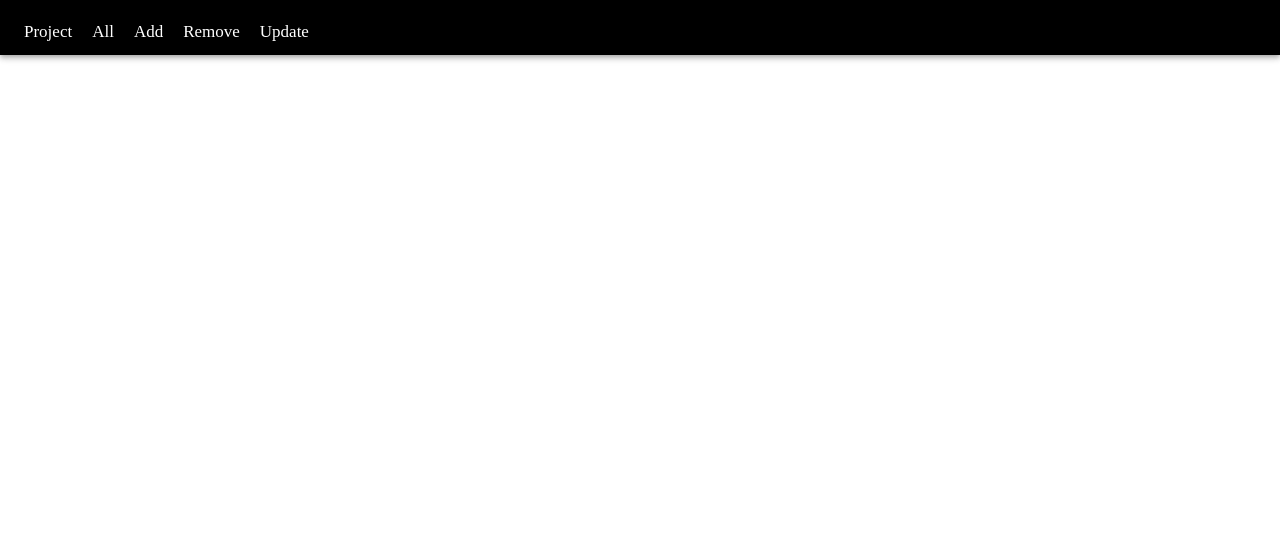
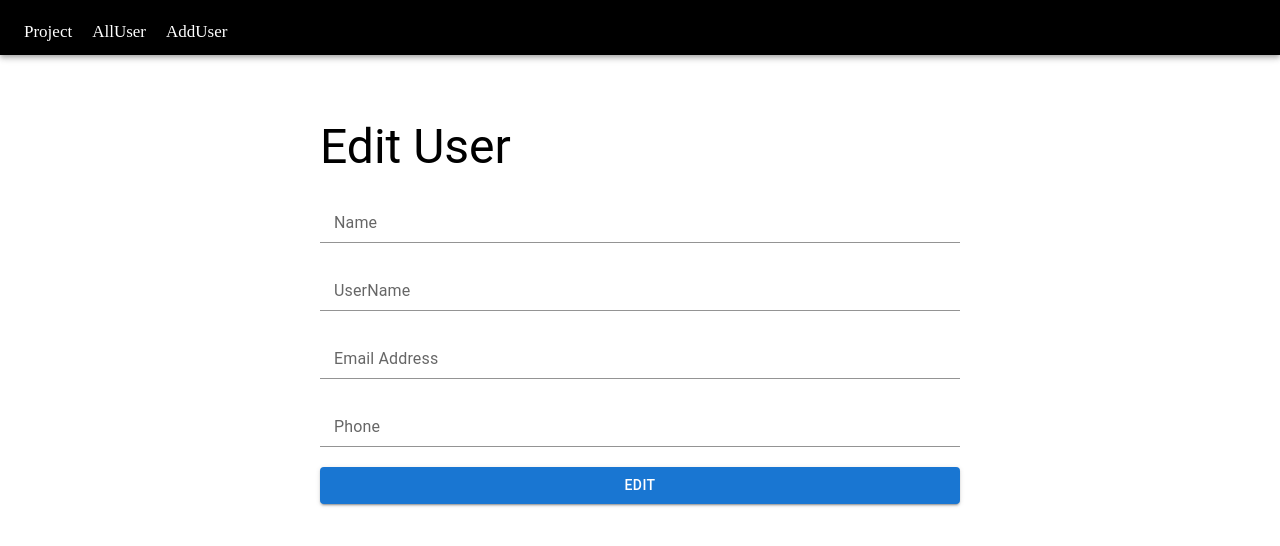
Before and after one commit to kundankshah-0334/ReactJS-Series, a React (Create React App) app in the folder crud1/: page /edit/1 in a window 1280 px wide. Shown: the top 546 px of the page. Built offline with nearby package versions, Linux system fonts and the light colour scheme; no server answers; the HTML template or start-up script is replaced by a standard one.

Commit message:
data edited

```diff
--- a/crud1/src/App.jsx
+++ b/crud1/src/App.jsx
@@ -4,6 +4,7 @@ import Navbar from "./component/Navbar";
 import AddUser from "./component/AddUser";
 import AllUser from "./component/AllUser";
 import Project from "./component/Project";
+import EditUser from "./component/EditUser";
 
  import {BrowserRouter , Routes , Route} from "react-router-dom"
 
@@ -16,6 +17,7 @@ const App = () => {
       <Route exact path="/" element={<Project />} />
       <Route exact path="/add" element={<AddUser />} />
       <Route exact path="/all" element={<AllUser />} />
+      <Route exact path="/edit/:id" element={<EditUser />} />
 
 
       </Routes>
--- a/crud1/src/component/AddUser.jsx
+++ b/crud1/src/component/AddUser.jsx
@@ -1,4 +1,5 @@
 import { FormGroup , FormControl ,Button , InputLabel , Typography , Input , styled} from "@mui/material";
+import { useNavigate } from "react-router-dom";
 import React, { useState } from "react";
 import { adduser } from "../service/api"
 const Container = styled(FormGroup)
@@ -19,6 +20,8 @@ const initialValue = {
 const AddUser = () => {
 
 
+    const navigate = useNavigate();
+
     const [user , setUser] = useState(initialValue);
     const OnValueChange = (event) => {
         setUser({...user , [event.target.name] : event.target.value});
@@ -27,6 +30,7 @@ const AddUser = () => {
 
     const addUserDetail = async () => {
         await adduser(user);
+        navigate('/all');
     }
 
   return (
--- a/crud1/src/component/AllUser.jsx
+++ b/crud1/src/component/AllUser.jsx
@@ -1,8 +1,27 @@
 import React, { useState } from "react";
-import { useNavigate } from "react-router-dom";
-import { Table , TableBody , TableCell , TableContainer , TableHead , TableRow , Paper } from '@mui/material';
+import { Table , TableBody , TableCell ,Button     , TableHead , TableRow ,styled } from '@mui/material';
 import { useEffect } from "react";
-import  { getUser } from "../service/api"
+import  { getUser } from "../service/api";
+import {Link} from "react-router-dom";
+const StyledTable = styled(Table)`
+width:85%;
+margin:15px auto 0 auto ;
+
+`;
+const StyledHead = styled(TableRow)`
+background:black;
+ & > th {
+  color : white;
+  font-size : 16px;
+ }
+
+`;
+const Tbody = styled(TableRow)`
+ & > td {
+  font-size : 16px;
+ }
+
+`;
 const AllUser = () => {
 
   const [user , setuser] = useState([]);
@@ -12,41 +31,50 @@ const AllUser = () => {
   } , []);
 
   const getAllUsers = async () => {
+
    let response =  await getUser();
    setuser(response.data);
   }
 
   return (
     <>
-      <TableContainer component={Paper}>
-      <Table>
+      {/* <TableContainer component={Paper}> */}
+      <StyledTable>
         <TableHead>
-          <TableRow>
+          <StyledHead>
             <TableCell>ID</TableCell>
             <TableCell>Name</TableCell>
-            <TableCell>UserNmae</TableCell>
+            <TableCell>UserName</TableCell>
             <TableCell>Email</TableCell>
             <TableCell>Phone</TableCell>
-          </TableRow>
+            <TableCell>Edit</TableCell>
+            <TableCell>Delete</TableCell>
+          </StyledHead>
         </TableHead>
           {
             user.map(user => (
-              <TableRow>
+              <Tbody>
                 <TableCell>{user._id}</TableCell>
                 <TableCell>{user.name}</TableCell>
                 <TableCell>{user.username}</TableCell>
                 <TableCell>{user.email}</TableCell>
                 <TableCell>{user.phone}</TableCell>
+                <TableCell>
+                  <Button variant="contained" component={Link} to={`/edit/${user._id}`}>Edit</Button>
+                </TableCell>
+                <TableCell>
+                  <Button variant="contained" color="secondary" >Delete</Button>
+                </TableCell>
 
-              </TableRow>
+              </Tbody>
             ))
           }
 
         <TableBody>
 
         </TableBody>
-      </Table>
-    </TableContainer>
+      </StyledTable>
+    {/* </TableContainer> */}
     </>
 
   );
--- /dev/null
+++ b/crud1/src/component/EditUser.jsx
@@ -0,0 +1,85 @@
+import { FormGroup , FormControl ,Button , InputLabel , Typography , Input , styled} from "@mui/material";
+import { useNavigate, useParams } from "react-router-dom";
+import React, { useState , useEffect } from "react";
+import { adduser , getSingleUser } from "../service/api";
+const Container = styled(FormGroup)
+`
+width : 50%;
+align-item : center;
+margin :5% auto 0  auto ;
+& > div{
+    margin-top : 20px;
+}
+`;
+const initialValue = {
+    name : "",
+    username : "",
+    email : "",
+    phone : ""
+}
+const EditUser = () => {
+    const [user , setUser] = useState(initialValue);
+
+    const navigate = useNavigate();
+    const { id } = useParams();
+
+
+
+    useEffect(() => {
+        loadSingleUser();
+       } , []);
+
+       const  loadSingleUser = async () => {
+        const responce = await getSingleUser(id);
+        setUser(responce.data);
+        console.log(responce.data);
+
+       }
+
+
+    const OnValueChange = (event) => {
+        setUser({...user , [event.target.name] : event.target.value});
+        console.log(user);
+    }
+
+    const addUserDetail = async () => {
+        await adduser(user);
+        navigate('/all');
+    }
+
+
+
+
+
+
+  return (
+    <>
+    <Container>
+    <Typography variant="h3">Edit User</Typography>
+        <FormControl>
+            <InputLabel>Name</InputLabel>
+            <Input onChange={(event) => OnValueChange(event)}  name="name"  value={user.name}/>
+        </FormControl>
+        <FormControl>
+            <InputLabel htmlFor="my-input">UserName</InputLabel>
+            <Input name="username" value={user.username} onChange={(event) => OnValueChange(event)} aria-describedby="my-helper-text" />
+        </FormControl>
+        <FormControl>
+            <InputLabel htmlFor="my-input">Email Address</InputLabel>
+            <Input name="email" value={user.email} onChange={(event) => OnValueChange(event)} aria-describedby="my-helper-text" />
+        </FormControl>
+        <FormControl>
+            <InputLabel htmlFor="my-input">Phone</InputLabel>
+            <Input name="phone" value={user.phone} onChange={(event) => OnValueChange(event)} aria-describedby="my-helper-text" />
+        </FormControl>
+        <FormControl>
+        <Button variant="contained"   >Edit</Button>
+        {/* <Button variant="contained" onClick={editUserDetail} >Edit</Button> */}
+        </FormControl>
+    </Container>
+    </>
+
+  );
+}
+
+export default EditUser;
--- a/crud1/src/component/Navbar.jsx
+++ b/crud1/src/component/Navbar.jsx
@@ -28,10 +28,8 @@ const Navbar = () => {
           <Header position="static">
           <Toolbar>
             <Pitem to="/">Project </Pitem>
-            <Pitem to="/all">All</Pitem>
-            <Pitem to="/add">Add</Pitem>
-            <Pitem to="/remove">Remove</Pitem>
-            <Pitem  to="/update">Update </Pitem>
+            <Pitem to="/all">AllUser</Pitem>
+            <Pitem to="/add">AddUser</Pitem>
           </Toolbar>
             </Header>
     </>
--- a/crud1/src/service/api.js
+++ b/crud1/src/service/api.js
@@ -18,3 +18,10 @@ export const getUser = async () => {
       console.log(e);
     }
 }
+export const getSingleUser = async (id) => {
+    try{
+      return await axios.get(`${URL}/${id}`) ;
+    }catch(e){
+      console.log(e);
+    }
+}
```
Also changed, not shown: 2 other files (tests, documents, lock files or other folders).
